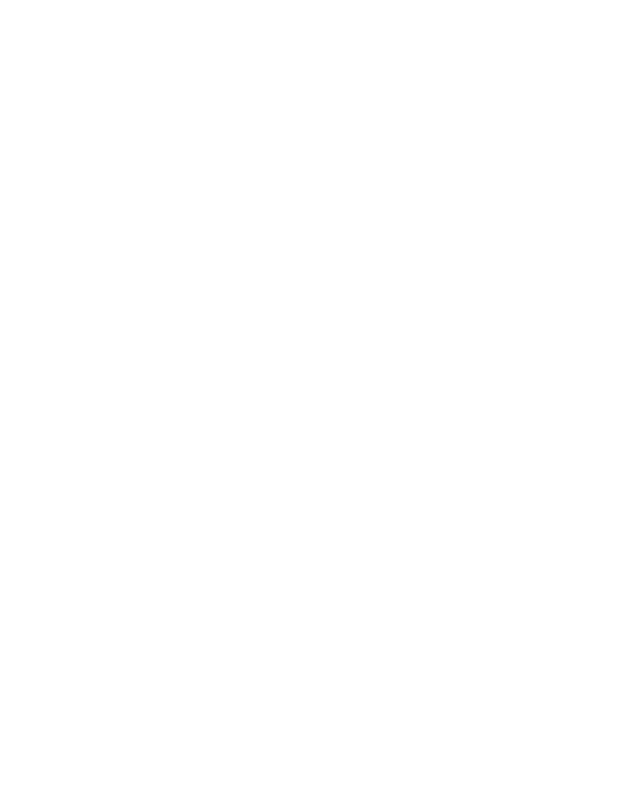
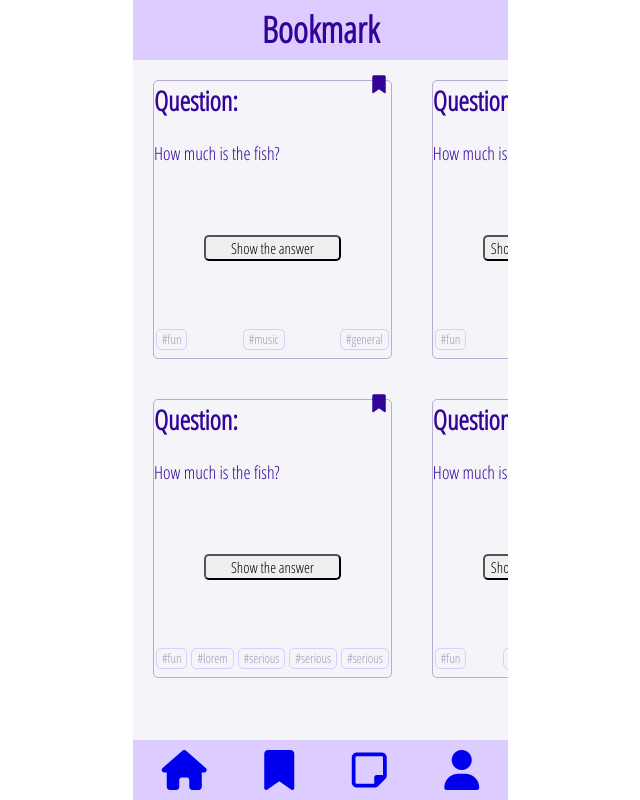
Before and after one commit to yvlange/quiz-app-yvonne, a website: page pages/bookmark.html in a window 1280 px wide. Shown: the whole page, without its empty margins (267-907 px from the left). Drawn offline with Linux system fonts and the light colour scheme.

Commit message:
Add content to bookmark page

```diff
--- a/pages/bookmark.html
+++ b/pages/bookmark.html
@@ -0,0 +1,93 @@
+<!DOCTYPE html>
+<html lang="en">
+  <head>
+    <meta charset="UTF-8" />
+    <meta name="viewport" content="width=device-width, initial-scale=1.0" />
+    <title>Quiz App</title>
+    <link rel="stylesheet" href="/styles/index.css" />
+    <link rel="preconnect" href="https://fonts.gstatic.com" />
+    <link rel="preconnect" href="https://fonts.gstatic.com" />
+    <link rel="preconnect" href="https://fonts.gstatic.com" />
+    <link
+      href="https://fonts.googleapis.com/css2?family=Open+Sans+Condensed:wght@300&display=swap"
+      rel="stylesheet"
+    />
+    <script
+      src="https://kit.fontawesome.com/33f92379df.js"
+      crossorigin="anonymous"
+    ></script>
+  </head>
+  <body>
+    <div class="main-grid">
+      <header class="header">
+        <div class="header-title-container">
+          <h1>Bookmark</h1>
+        </div>
+      </header>
+      <main class="content-grid">
+        <div class="question-box">
+          <i class="bookmark fas fa-bookmark"></i>
+          <h2>Question:</h2>
+          <div>
+            <p>How much is the fish?</p>
+          </div>
+          <button type="button" class="button">Show the answer</button>
+          <div class="answer"><p>Ask Scooter</p></div>
+          <ul class="tags">
+            <li class="content-tags">#fun</li>
+            <li class="content-tags">#music</li>
+            <li class="content-tags">#general</li>
+          </ul>
+        </div>
+        <div class="question-box">
+          <i class="bookmark fas fa-bookmark"></i>
+          <h2>Question:</h2>
+          <div>
+            <p>How much is the fish?</p>
+          </div>
+          <button type="button" class="button">Show the answer</button>
+          <div class="answer"><p>Ask Scooter</p></div>
+          <ul class="tags">
+            <li class="content-tags">#fun</li>
+            <li class="content-tags">#lorem</li>
+            <li class="content-tags">#serious</li>
+            <li class="content-tags">#serious</li>
+            <li class="content-tags">#serious</li>
+          </ul>
+        </div>
+        <div class="question-box">
+          <i class="bookmark fas fa-bookmark"></i>
+          <h2>Question:</h2>
+          <div>
+            <p>How much is the fish?</p>
+          </div>
+          <button type="button" class="button">Show the answer</button>
+          <div class="answer"><p>Ask Scooter</p></div>
+          <ul class="tags">
+            <li class="content-tags">#fun</li>
+          </ul>
+        </div>
+        <div class="question-box">
+          <i class="bookmark fas fa-bookmark"></i>
+          <h2>Question:</h2>
+          <div>
+            <p>How much is the fish?</p>
+          </div>
+          <button type="button" class="button">Show the answer</button>
+          <div class="answer"><p>Ask Scooter</p></div>
+          <ul class="tags">
+            <li class="content-tags">#fun</li>
+            <li class="content-tags">#music</li>
+            <li class="content-tags">#general</li>
+          </ul>
+        </div>
+      </main>
+      <footer class="footer">
+        <a href="#"><i class="fas fa-home"></i> </a>
+        <a href="pages/bookmark.html"><i class="fas fa-bookmark"></i></a>
+        <a href="pages/create.html"><i class="far fa-sticky-note"></i> </a>
+        <a href="/profile.html"><i class="fas fa-user"></i></a>
+      </footer>
+    </div>
+  </body>
+</html>
--- a/styles/_base.css
+++ b/styles/_base.css
@@ -62,6 +62,7 @@ body {
   right: 5px;
   top: -5px;
   cursor: pointer;
+  fill: transparent;
 }
 
 h2,
--- a/styles/profile.css
+++ b/styles/profile.css
@@ -67,8 +67,8 @@ body {
 
 .about-me {
   background-color: #f5f4f8;
-
-  border-radius: 5px;
+  border-bottom: solid 1px #330499;
+  padding-bottom: 50px;
   margin: 20px;
   font-size: 1em;
 }
@@ -79,9 +79,10 @@ body {
 
 .tags-box {
   background-color: #f5f4f8;
-
+  border-bottom: solid 1px #330499;
   margin: 20px;
   font-size: 1em;
+  padding-bottom: 50px;
 }
 
 .tags-box-title {
@@ -101,7 +102,6 @@ body {
   border-radius: 5px;
   color: #a195b9;
   padding: 0 5px;
-  font-size: small;
   margin-left: 2px;
   margin-bottom: -10px;
   margin-right: 2px;
```
Also changed, not shown: pages/index.html (+5 -5 lines).
